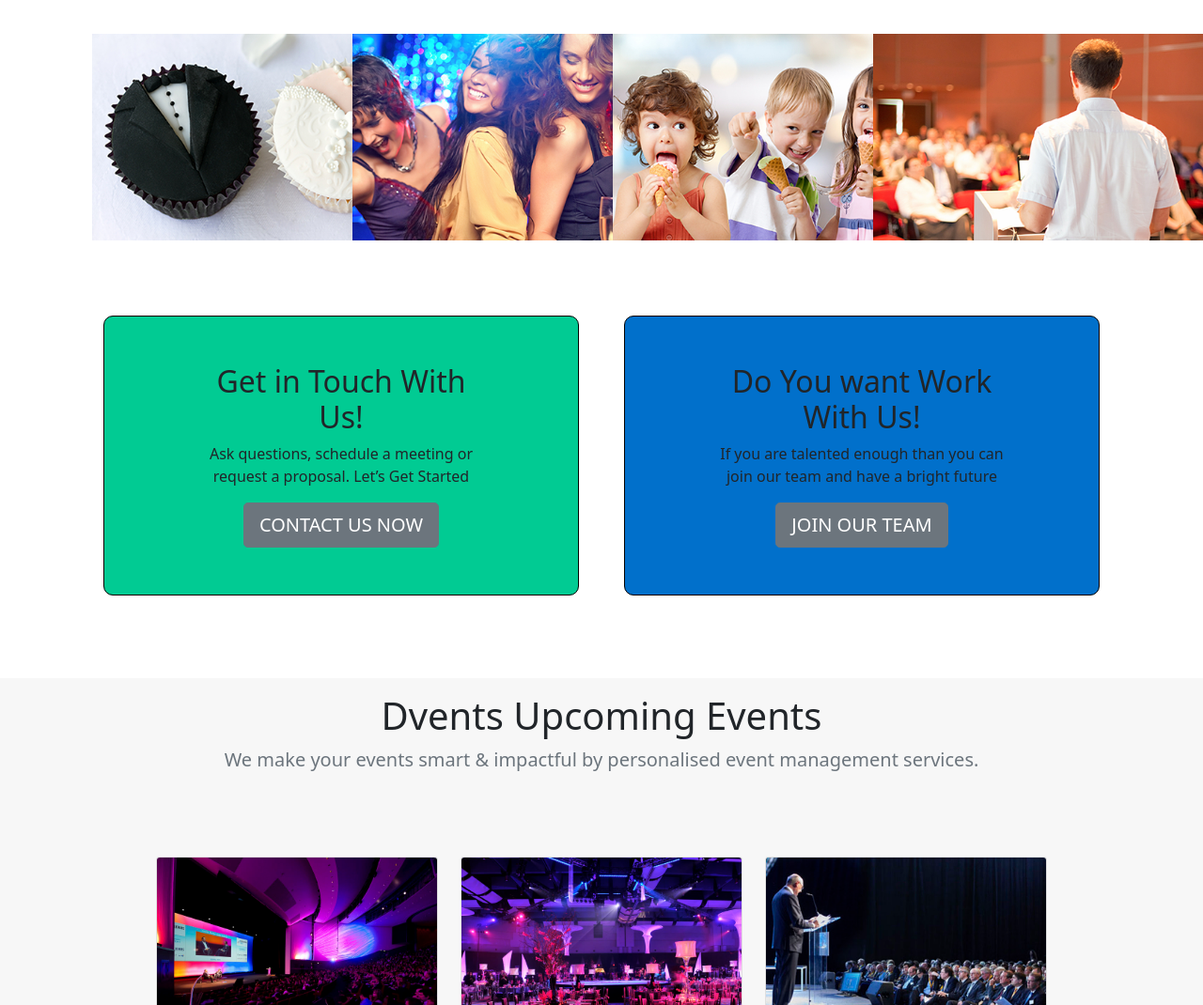
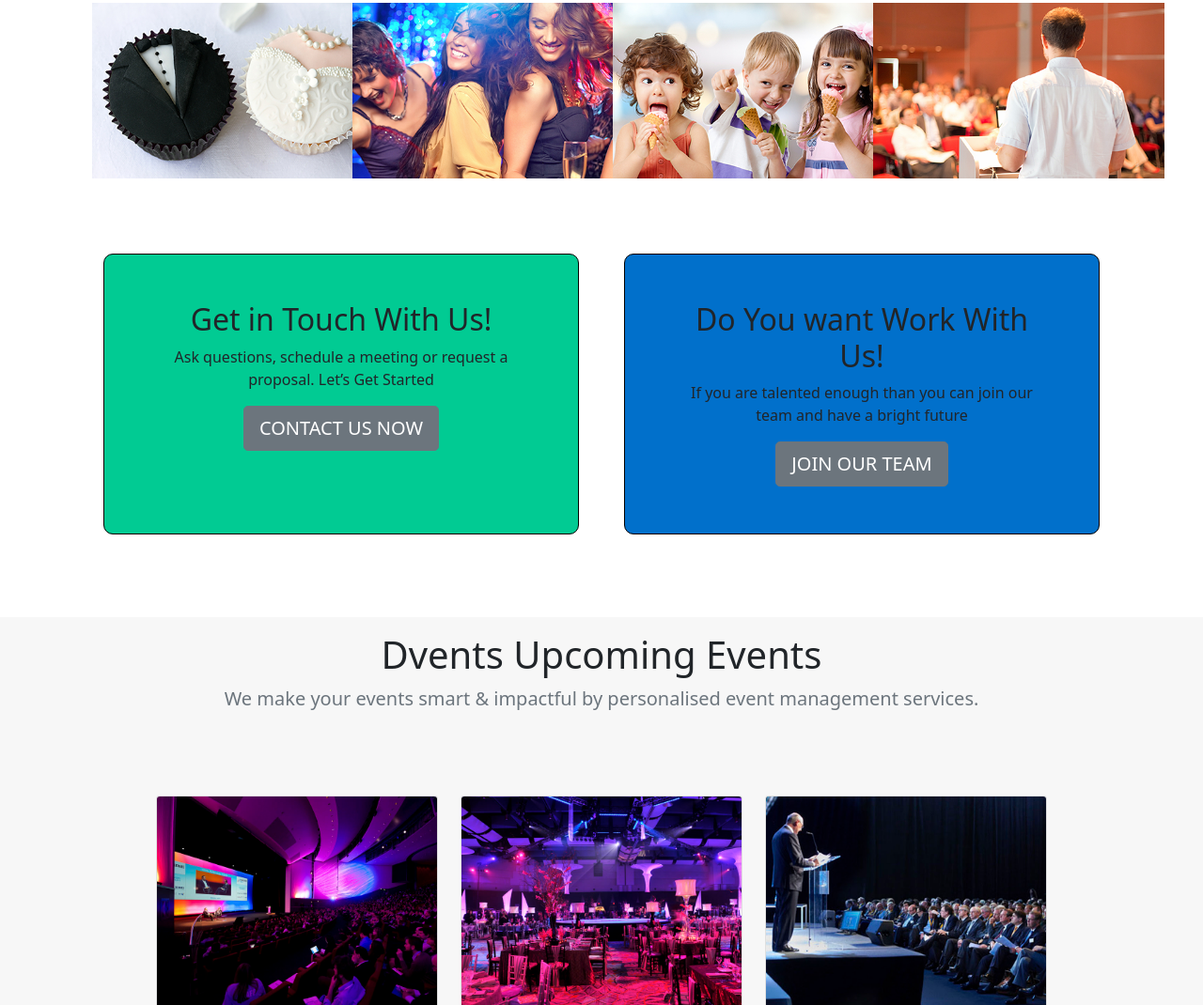
Before and after one commit to anu20k/event_website, a plain HTML site: page index.html in a window 1280 px wide. Shown: the part 3416-4486 px from the top of the page at 94% size. Drawn offline with nearby package versions, Linux system fonts and the light colour scheme.

Commit message:
Add files via upload

```diff
--- a/index.css
+++ b/index.css
@@ -1,3 +1,7 @@
+body{
+    margin: 0;
+    margin-right:0px ;
+}
 .nav-pad{
     padding: 20px 20px;
     margin: 0px 20px;
@@ -16,25 +20,20 @@
     background-color: #f7f7f7;
 }
 .image{
-    height: 220px;
+ width:310px;
+
 }
 .display{
     display: flex;
 }
-/* .effect img:hover{
 
-        backdrop-filter: blur(10px);
-        transition: 0.5s ease;
-        transform: scale(2);
-
-} */
 .box{
 
         text-align: center;
         border: 1px solid black;
         border-radius: 10px;
-        padding: 50px 100px;
-        margin-left: 20px;
+        padding: 50px 70px;
+        /* margin-left: 20px; */
 
 }
 .box-c-1{
```
